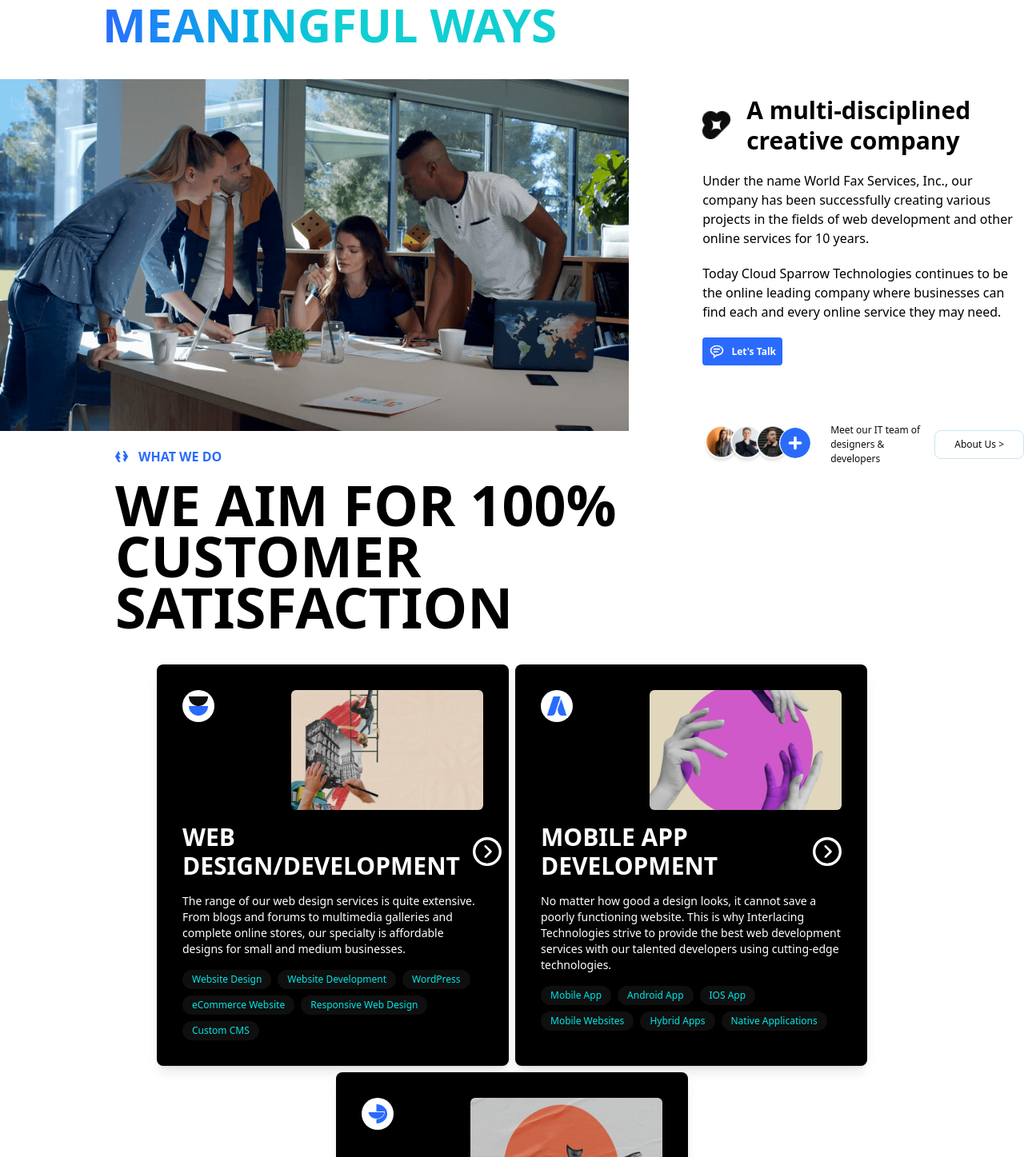
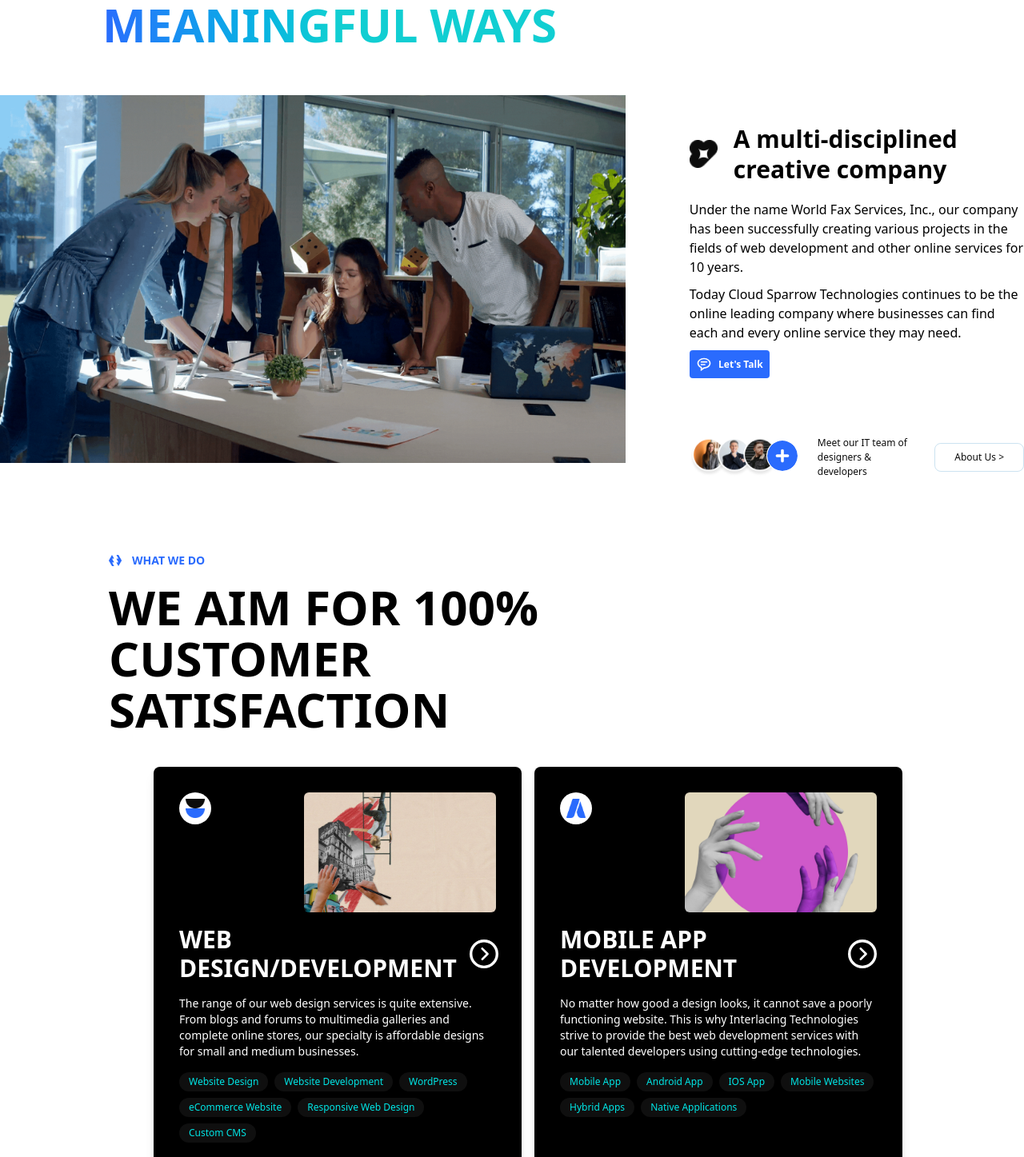
Before and after one commit to sachinchauhan4141/CloudSparrow, a React (Vite) app: page / in a window 1280 px wide. Shown: the part 2123-3570 px from the top of the page at 80% size. Built offline with nearby package versions, Linux system fonts and the light colour scheme.

Commit message:
fixed alignments of home page every section

```diff
--- a/src/components/Home/HeroSection.jsx
+++ b/src/components/Home/HeroSection.jsx
@@ -14,9 +14,9 @@ const HeroSection = () => {
       </div>
 
       {/* Content Section */}
-      <div className="flex flex-row items-center w-full mt-[40px]">
+      <div className="flex flex-row gap-12 items-center w-full mt-10">
         {/* Image Section */}
-        <div className="w-[900px] h-[440px] mr-8">
+        <div className="w-[860px] h-[460px] mr-8">
           <img
             className="size-full"
             src="/cloudsparrow-all-img/ThirdPage.png"
@@ -25,10 +25,10 @@ const HeroSection = () => {
         </div>
 
         {/* Text Section */}
-        <div className="flex flex-col w-[460px] h-[400px] ml-[60px] text-left">
+        <div className="flex flex-col w-[460px] text-left mt-14">
           <div className="flex items-center justify-start">
             <img
-              className="h-[35px] w-[35px]"
+              className="size-[35px]"
               src="/cloudsparrow-all-img/ThirdPage2.png"
               alt=""
             />
@@ -43,14 +43,13 @@ const HeroSection = () => {
               successfully creating various projects in the fields of web
               development and other online services for 10 years.
             </p>
-            <p className="text-[14px] md:text-[16px] mt-[20px]">
+            <p className="text-[16px] mt-[10px]">
               Today Cloud Sparrow Technologies continues to be the online
               leading company where businesses can find each and every online
               service they may need.
             </p>
-
-            <button className="flex items-center justify-center md:justify-evenly h-[35px] w-[130px] md:w-[100px]  text-[12px] text-white bg-[#2A6BFD] font-semibold rounded-[4px] mt-[20px] mx-auto md:mx-0">
-              <BiMessageRoundedDetail className="text-lg md:text-xl" />
+            <button className="flex items-center justify-evenly h-[35px] w-[100px]  text-[12px] text-white bg-[#2A6BFD] font-semibold rounded-[4px] mt-[10px]">
+              <BiMessageRoundedDetail className="text-xl" />
               Let's Talk
             </button>
           </div>
--- a/src/components/Home/ProductCycle.jsx
+++ b/src/components/Home/ProductCycle.jsx
@@ -4,7 +4,7 @@ import { FaPlus } from "react-icons/fa";
 const ProductCycle = () => {
   return (
     <div className="bg-gradient-to-b from-blue-900 via-[#2A6BFD] to-[#14b4f4] relative">
-      <div className="bg-gradient-to-b from-gray-300 via-white to-white h-full rounded-b-4xl py-[50px] px-20">
+      <div className="bg-gradient-to-b from-gray-300 via-white to-white h-full rounded-b-4xl py-28 px-20">
         <div className="flex flex-col items-center justify-center">
           <div className="flex ml-56 gap-4 w-full">
             <img src="/cloudsparrow-all-img/FourthPage.png" alt="No" />
@@ -63,7 +63,7 @@ const ProductCycle = () => {
           </div>
         </div>
       </div>
-      <div className="flex flex-col py-8 min-h-[560px]">
+      <div className="flex flex-col pt-24 min-h-[90vh]">
         <div className="flex flex-wrap items-center justify-center">
           <img src="/cloudsparrow-all-img/FourthPage.png" alt="No" />
           <p className=" text-[12px] sm:text-[14px] text-white font-bold ml-4">
@@ -111,7 +111,7 @@ const ProductCycle = () => {
 
 const Card = () => {
   return (
-    <div className="flex items-center justify-between w-[580px] py-4 px-6 mt-2 border rounded-md border-[#0C0C0C33]">
+    <div className="flex items-center justify-between w-[570px] py-4 px-6 mt-2 border rounded-md border-[#0C0C0C33]">
       <p className="text-base">
         Lorem ipsum dolor sit amet consectetur adipisicing elit.
       </p>
--- a/src/components/Home/Testimonials.jsx
+++ b/src/components/Home/Testimonials.jsx
@@ -8,7 +8,7 @@ import {
 
 const Testimonials = () => {
   return (
-    <div className="flex flex-col w-full h-full py-10 px-30">
+    <div className="flex flex-col w-full h-full py-16 px-30">
       {/* Header Section */}
       <div className="flex items-center mt-6">
         <img
--- a/src/components/Home/WhatWeDo.jsx
+++ b/src/components/Home/WhatWeDo.jsx
@@ -3,7 +3,7 @@ import { IoIosArrowDroprightCircle } from "react-icons/io";
 
 const WhatWeDo = () => {
   return (
-    <div className="px-12">
+    <div className="pl-10 pt-18">
       {/* Section Header */}
       <div className="flex items-center mt-[20px] ml-24">
         <img
@@ -11,18 +11,18 @@ const WhatWeDo = () => {
           alt="No"
           className="w-[20px] md:w-auto"
         />
-        <p className="ml-3  text-[#2A6BFD] font-bold text-[14px] md:text-[16px]">
+        <p className="ml-3  text-[#2A6BFD] font-bold text-sm">
           WHAT WE DO
         </p>
       </div>
 
       {/* Title */}
-      <p className="mt-4 ml-24  max-w-[70%] text-[70px] font-bold leading-16">
+      <p className="mt-4 ml-24  max-w-[58%] text-6xl font-bold leading-16">
         WE AIM FOR 100% CUSTOMER SATISFACTION
       </p>
 
       {/* Card Section */}
-      <div className="flex flex-wrap justify-center gap-2 mt-[40px]">
+      <div className="flex flex-wrap justify-center gap-4 mt-[40px]">
         <Card
           logo={"/cloudsparrow-all-img/Card1Logo.png"}
           img={"/cloudsparrow-all-img/Card1Image.png"}
@@ -79,7 +79,7 @@ const WhatWeDo = () => {
 
 const Card = ({ logo, img, title, description, tags }) => {
   return (
-    <div className="flex flex-col bg-black w-[440px] h-auto p-8 rounded-lg shadow-lg text-white">
+    <div className="flex flex-col bg-black w-[460px] h-auto p-8 rounded-lg shadow-lg text-white">
       {/* Card Header */}
       <div className="flex justify-between items-start">
         <div className="flex justify-center items-center w-10 h-10 rounded-full bg-white">
--- a/src/components/Home/Work.jsx
+++ b/src/components/Home/Work.jsx
@@ -6,7 +6,7 @@ import {
 
 const Work = () => {
   return (
-    <div className="">
+    <div className="mt-10">
       <div className="w-full relative">
         <img
           className="h-80 w-full absolute"
@@ -40,7 +40,7 @@ const Work = () => {
               />
             </div>
           </div>
-          <div className="flex flex-col justify-between items-center w-[50%] gap-18">
+          <div className="flex flex-col justify-between items-center w-[54%] gap-18">
             <div className="rounded-xl overflow-hidden border-4">
               <img
                 className="w-full h-full"
```
